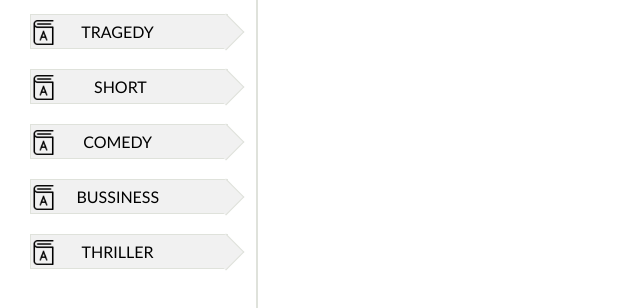
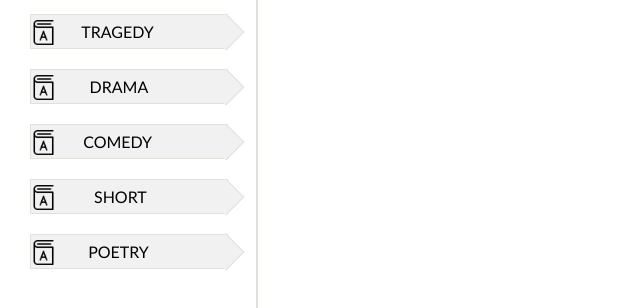
Before and after one commit to coolbop1/bedtime, a website: page docs/index.html in a window 1280 px wide. Shown: the part 324-632 px from the top of the page, 0-640 px from the left. Drawn offline with Linux system fonts and the light colour scheme; no server answers.

Commit message:
books categories

```diff
--- a/docs/index.html
+++ b/docs/index.html
@@ -41,16 +41,16 @@
                 <img src="icons/png/book.png" height="25px"> <div class="cat"> TRAGEDY </div><div class="arrowpoint"></div>
         </div>
         <div class="contrast">
-                <img src="icons/png/book.png" height="25px"> <div class="cat"> SHORT </div><div class="arrowpoint"></div>
+                <img src="icons/png/book.png" height="25px"> <div class="cat"> DRAMA </div><div class="arrowpoint"></div>
         </div>
         <div class="contrast">
                 <img src="icons/png/book.png" height="25px"> <div class="cat"> COMEDY </div><div class="arrowpoint"></div>
         </div>
         <div class="contrast">
-                <img src="icons/png/book.png" height="25px"> <div class="cat"> BUSSINESS </div><div class="arrowpoint"></div>
+                <img src="icons/png/book.png" height="25px"> <div class="cat"> SHORT </div><div class="arrowpoint"></div>
         </div>
         <div class="contrast">
-                <img src="icons/png/book.png" height="25px"> <div class="cat"> THRILLER </div><div class="arrowpoint"></div>
+                <img src="icons/png/book.png" height="25px"> <div class="cat"> POETRY </div><div class="arrowpoint"></div>
         </div>
 
     </section>
```
